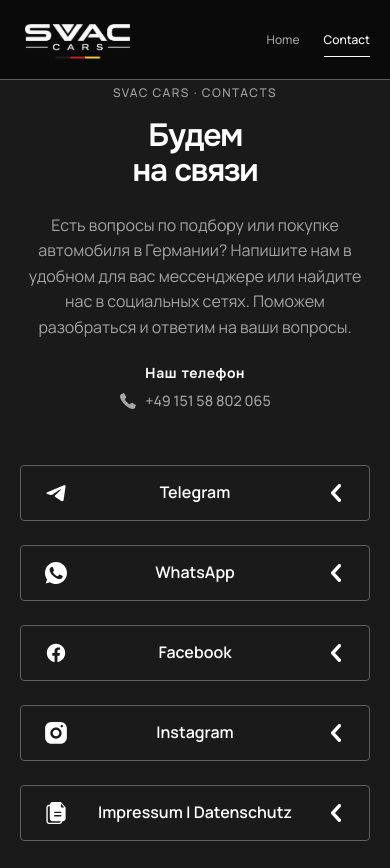
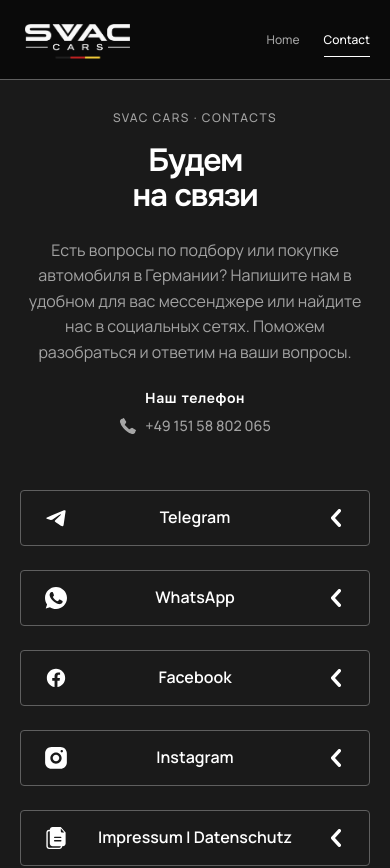
Before and after one commit to Artem-Prodan/Svac-Cars, a React (Vite) app: page /contact in a window 390 px wide. Shown: the top 868 px of the page. Built offline with nearby package versions, Linux system fonts and the light colour scheme.

Commit message:
minor spacing fix

```diff
--- a/src/components/hero/Hero.css
+++ b/src/components/hero/Hero.css
@@ -264,6 +264,7 @@
 
 @media (max-width: 480px) {
   .hero {
+    margin-top: 8px;
     min-height: auto;
     padding-block: var(--space-12);
   }
--- a/src/pages/Contacts.css
+++ b/src/pages/Contacts.css
@@ -311,6 +311,7 @@
    ======================================== */
 @media (max-width: 480px) {
   .contacts {
+    margin-top: -40px;
     padding-block: var(--space-12);
   }
   .contacts__layout {
```
